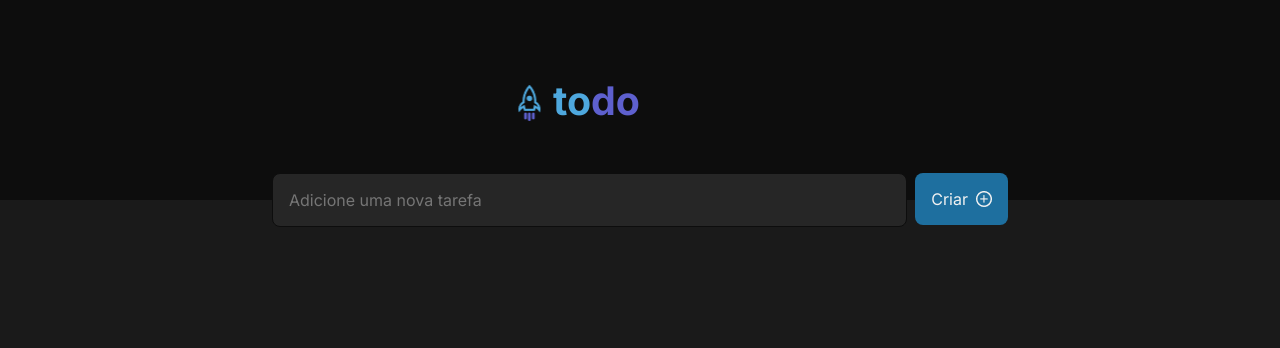
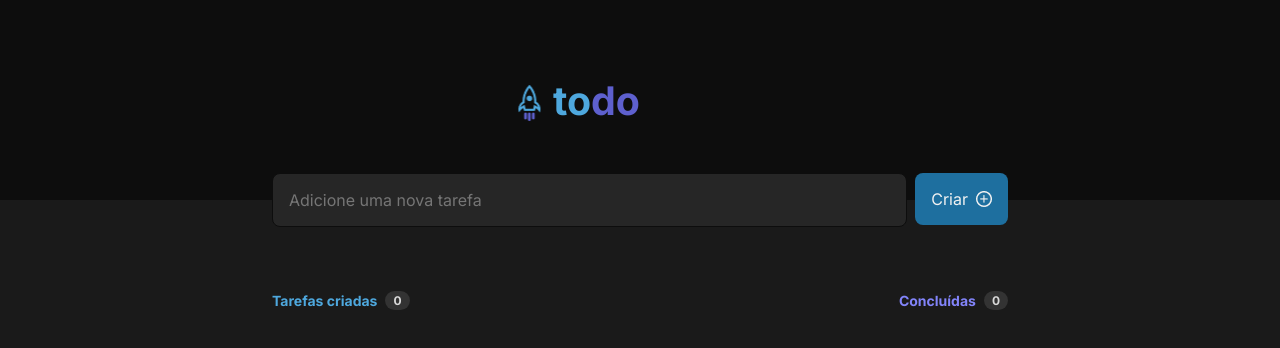
Before and after one commit to antoniojpsalves/todotask, a React (Vite) app: page / in a window 1280 px wide. Shown: the top 348 px of the page. Built offline with nearby package versions, Linux system fonts and the light colour scheme; the HTML template or start-up script is replaced by a standard one.

Commit message:
feat: adicionando painel de controle de tarefas

```diff
--- a/src/App.tsx
+++ b/src/App.tsx
@@ -2,6 +2,7 @@ import './global.css'
 import { Header } from './components/Header'
 import { InputNewTask } from './components/InputNewTask'
 import style from './app.module.css'
+import { TaskPanel } from './components/TaskPane'
 
 function App() {
 
@@ -9,6 +10,7 @@ function App() {
     <div className={style.content}>
       <Header />
       <InputNewTask />
+      <TaskPanel />
     </div>
   )
 }
--- /dev/null
+++ b/src/components/ItemPane/index.tsx
@@ -0,0 +1,25 @@
+
+
+
+import style from './style.module.css'
+
+
+interface ItemPaneProps {
+  label: string
+  count: number
+  color?: boolean
+}
+
+export function ItemPane({ label, count, color }: ItemPaneProps) {
+
+  return (
+    <div className={style.itemPaneContainer}>
+      <span
+        className={color ? style.itemCompletedLabel : style.itemLabel} >
+        {label}
+      </span>
+      <span className={style.itemCount}>{count}</span>
+    </div>
+  )
+
+}
--- /dev/null
+++ b/src/components/ItemPane/style.module.css
@@ -0,0 +1,36 @@
+.itemPaneContainer {
+  display: flex;
+  align-items: center;
+  justify-content: center;
+  gap: .5rem;
+  user-select: none;
+}
+
+
+.itemLabel {
+  font-family: Inter;
+  color: var(--blue);
+  font-size: .875rem;
+  font-weight: 700;
+}
+
+.itemCompletedLabel {
+  font-family: Inter;
+  color: var(--purple);
+  font-size: .875rem;
+  font-weight: 700;
+}
+
+.itemCount {
+  display: flex;
+  justify-content: center;
+  align-items: center;
+  color: var(--gray-200);
+  padding: .125rem .5rem;
+  border-radius: 999px;
+  background-color: var(--gray-400);
+
+  font-family: Inter;
+  font-size: .75rem;
+  font-weight: 700;
+}
--- /dev/null
+++ b/src/components/TaskPane/index.tsx
@@ -0,0 +1,16 @@
+
+
+
+import { ItemPane } from '../ItemPane'
+import style from './style.module.css'
+
+export function TaskPanel() {
+  return (
+    <div className={style.content}>
+      <div className={style['header-panel']}>
+        <ItemPane key='countTaskCreated' label='Tarefas criadas' count={0} />
+        <ItemPane key='countTaskFinished' label='Concluídas' count={0} color />
+      </div>
+    </div>
+  )
+}
--- /dev/null
+++ b/src/components/TaskPane/style.module.css
@@ -0,0 +1,15 @@
+
+.content {
+  display: flex;
+  align-items: center;
+  justify-content: center;
+  width: 736px;
+  margin: 2.3125rem auto;
+}
+
+.header-panel {
+  display: flex;
+  align-items: center;
+  justify-content: space-between;
+  flex: 1;
+}
```
